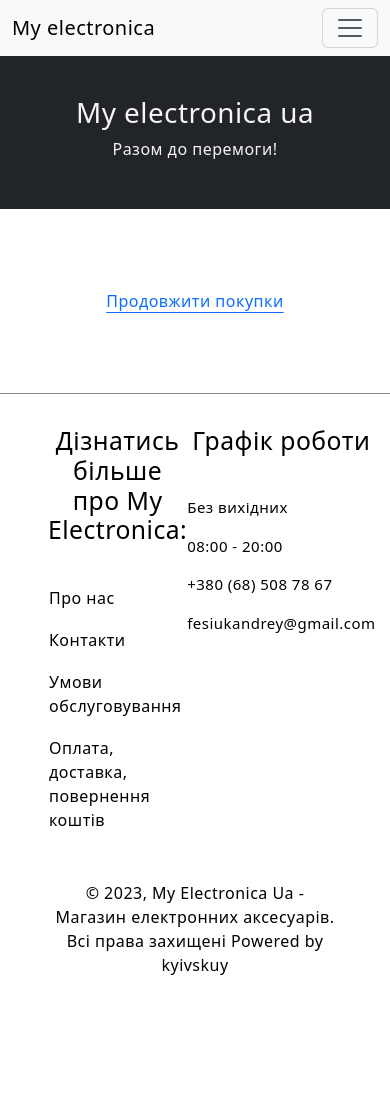
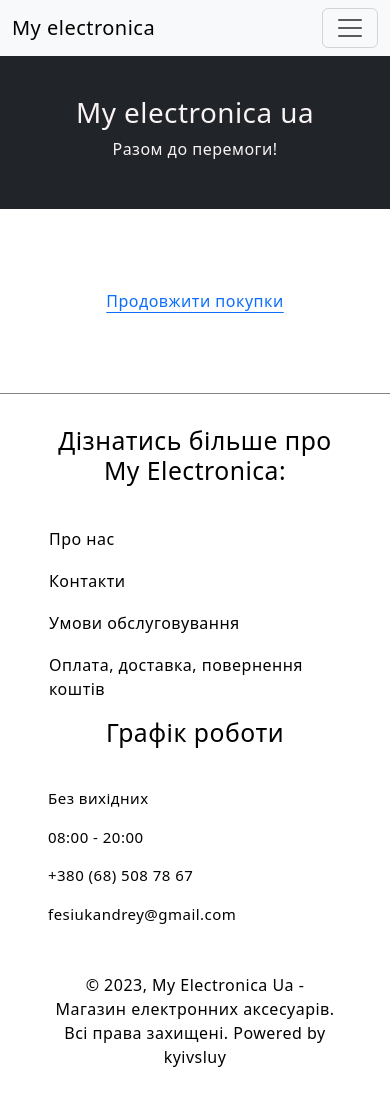
Before and after one commit to indian0ch/my.electronica.ua, a React (Create React App) app: page /cart in a window 390 px wide. Shown: the top 1106 px of the page. Before the commit the page ends 1025 px from the top, so only its background shows below. Built offline with nearby package versions, Linux system fonts and the light colour scheme.

Commit message:
Adjust footer

```diff
--- a/src/components/Footer/Footer.js
+++ b/src/components/Footer/Footer.js
@@ -24,7 +24,7 @@ function Footer(props) {
       </div>
       <p>
         &copy; 2023, My Electronica Ua - Магазин електронних аксесуарів. Всі
-        права захищені Powered by kyivskuy
+        права захищені. Powered by <Link to="https://github.com/indian0ch" className={classes.link}>kyivsluy</Link>
       </p>
     </footer>
   );
--- a/src/components/Footer/Footer.module.css
+++ b/src/components/Footer/Footer.module.css
@@ -4,45 +4,44 @@ footer {
     background-color: #ffffff;
     padding: 2rem 3rem;
     border-top: 1px solid #848484;
-    /* position: fixed; */
-    /* left: 0;
-    bottom: 0; */
     width: 100%;
 }
 
-.footer-container{
+.footer-container {
     display: flex;
     text-align: center;
-    justify-content:space-around;
+    justify-content: space-around;
     padding-bottom: 2rem;
 }
 
-.footer-container h2{
+.footer-container h2 {
     padding-bottom: 2rem;
 }
 
-.footer-description{
+.footer-description {}
 
-}
-
-.footer-description-links{
+.footer-description-links {
     display: flex;
     flex-direction: column;
     text-align: left;
 }
 
-.link{
+.link {
     text-decoration: none;
     color: rgb(0, 0, 0);
     margin-bottom: 1rem;
     border: 1px solid #ffffff;
 }
 
-.footer-contact{
+.footer-contact {}
 
-}
-
-.footer-contact p{
+.footer-contact p {
     text-align: left;
     font-size: 15px;
 }
+
+@media  (max-width: 800px) {
+    .footer-container {
+        flex-direction: column;
+    }
+}
```
